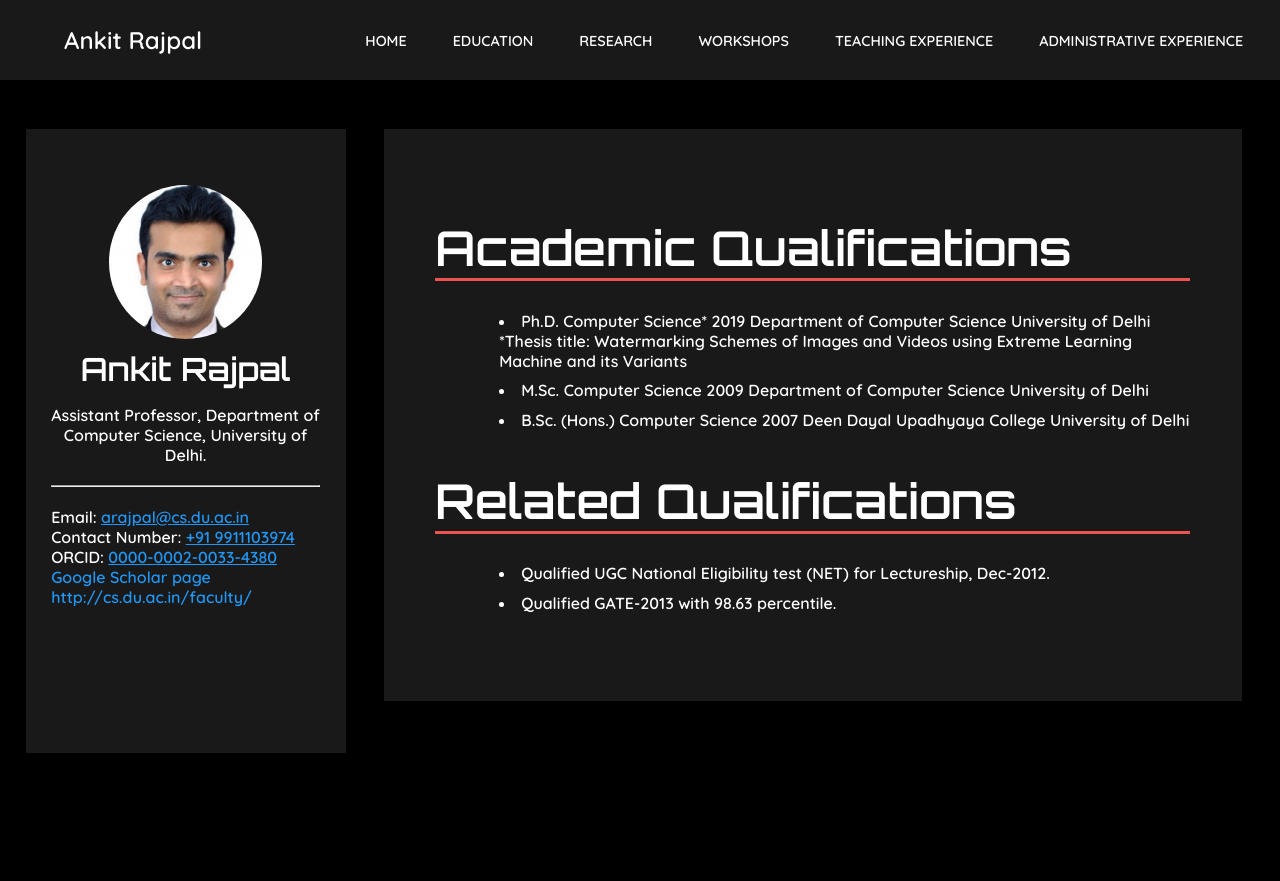
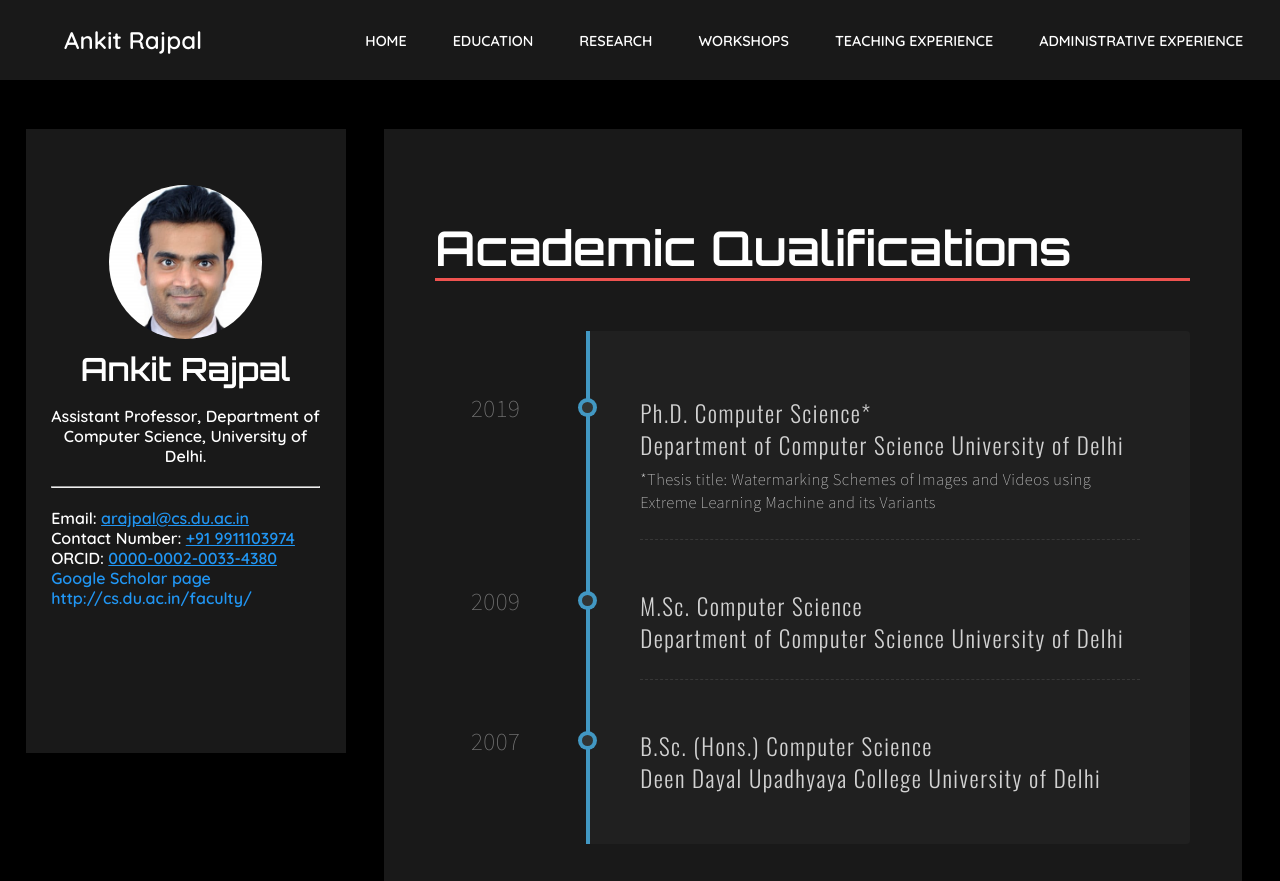
Before and after one commit to ankitkumarbrur/people_ankit_rajpal, a plain HTML site: page index.html in a window 1280 px wide. Both pictures are taken after a click on the link "EDUCATION". Drawn offline with nearby package versions, Linux system fonts and the light colour scheme.

Commit message:
Updated Timelinesss

```diff
--- a/index.html
+++ b/index.html
@@ -127,28 +127,42 @@
         </section>
         <section id="education">
           <h1>Academic Qualifications</h1>
-          <br />
-          <li>
-            Ph.D. Computer Science* 2019 Department of Computer Science
-            University of Delhi <br />*Thesis title: Watermarking Schemes of
-            Images and Videos using Extreme Learning Machine and its Variants
-          </li>
-          <li>
-            M.Sc. Computer Science 2009 Department of Computer Science
-            University of Delhi
-          </li>
-          <li>
-            B.Sc. (Hons.) Computer Science 2007 Deen Dayal Upadhyaya College
-            University of Delhi
-          </li>
+          <ul class="timeline">
+            <li class="event year" data-date="2019">
+              <h3>
+                Ph.D. Computer Science*<br />
+                Department of Computer Science University of Delhi
+              </h3>
+              <p>
+                *Thesis title: Watermarking Schemes of Images and Videos using
+                Extreme Learning Machine and its Variants
+              </p>
+            </li>
+            <li class="event year" data-date="2009">
+              <h3>
+                M.Sc. Computer Science<br />
+                Department of Computer Science University of Delhi
+              </h3>
+            </li>
+            <li class="event year" data-date="2007">
+              <h3>
+                B.Sc. (Hons.) Computer Science <br />
+                Deen Dayal Upadhyaya College University of Delhi
+              </h3>
+            </li>
+          </ul>
           <br /><br />
           <h1>Related Qualifications</h1>
-          <br />
-          <li>
-            Qualified UGC National Eligibility test (NET) for Lectureship,
-            Dec-2012.
-          </li>
-          <li>Qualified GATE-2013 with 98.63 percentile.</li>
+          <ul class="timeline">
+            <li class="event year" data-date="2012">
+              <h3>
+                Qualified UGC National Eligibility test (NET) for Lectureship.
+              </h3>
+            </li>
+            <li class="event year" data-date="2013">
+              <h3>Qualified GATE- with 98.63 percentile.</h3>
+            </li>
+          </ul>
         </section>
         <section id="research">
           <h1>Research Profile</h1>
--- a/timeline.css
+++ b/timeline.css
@@ -7,7 +7,7 @@
   font-size: 16px;
 } */
 p {
-  margin-top: 6px;
+  margin-top: 7px;
 }
 
 strong {
@@ -41,6 +41,7 @@ strong {
 .timeline h3 {
   font-family: "Oswald", sans-serif;
   letter-spacing: 1.5px;
+  line-height: 2rem;
   font-weight: 100;
   font-size: 1.4em;
 }
@@ -62,13 +63,16 @@ strong {
   top: 0;
 }
 .timeline .event:before {
-  left: -217.5px;
+  left: -240px;
   color: rgba(255, 255, 255, 0.4);
   content: attr(data-date);
   text-align: right;
   font-weight: 100;
-  font-size: 0.9em;
+  font-size: 18px;
   min-width: 120px;
+}
+.timeline .year:before {
+  font-size: 25px;
 }
 .timeline .event:after {
   box-shadow: 0 0 0 4px #4298c3;
@@ -81,7 +85,7 @@ strong {
   top: 5px;
 }
 
-@media (max-width: 800px) {
+@media (max-width: 950px) {
   .timeline {
     max-width: 95%;
   }
@@ -90,6 +94,16 @@ strong {
   }
   .timeline .event:before {
     left: 0px;
+    font-size: 22px;
+    /* color: rgba(255, 255, 255, 0.4);
+    content: attr(data-date);
+    text-align: right;
+    font-weight: 100;
+    font-size: 0.9em;
+    min-width: 120px; */
+  }
+  .timeline .year:before {
+    left: -73px;
     /* color: rgba(255, 255, 255, 0.4);
     content: attr(data-date);
     text-align: right;
```
